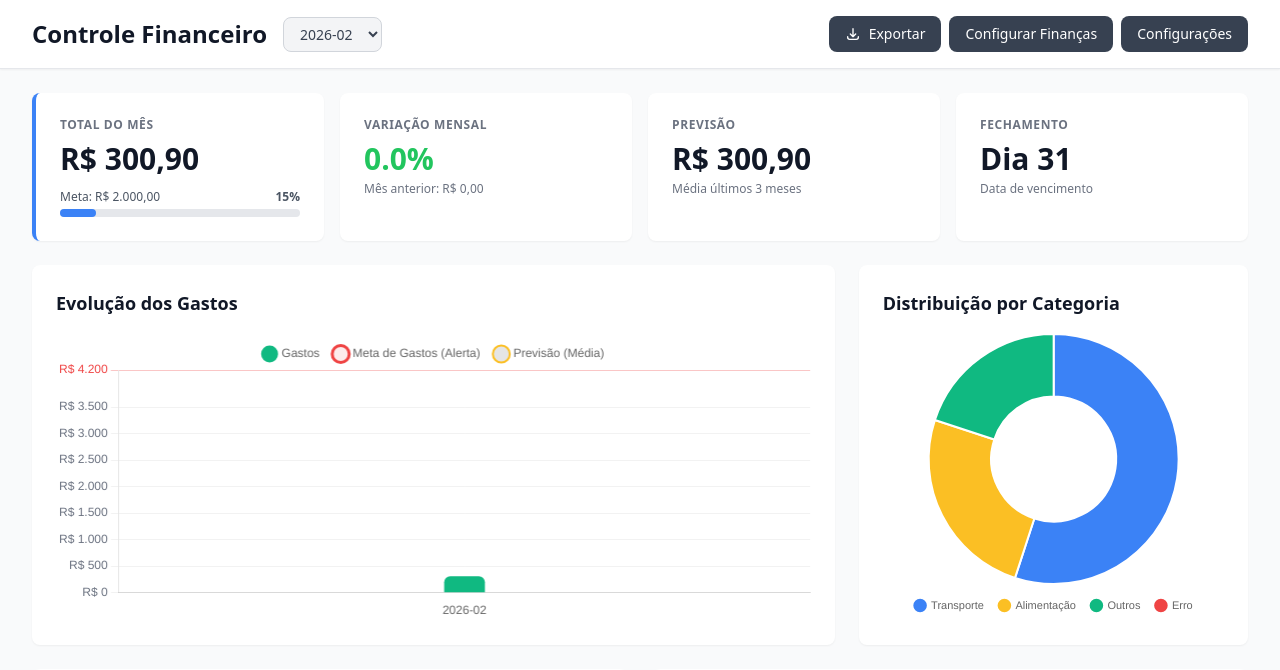
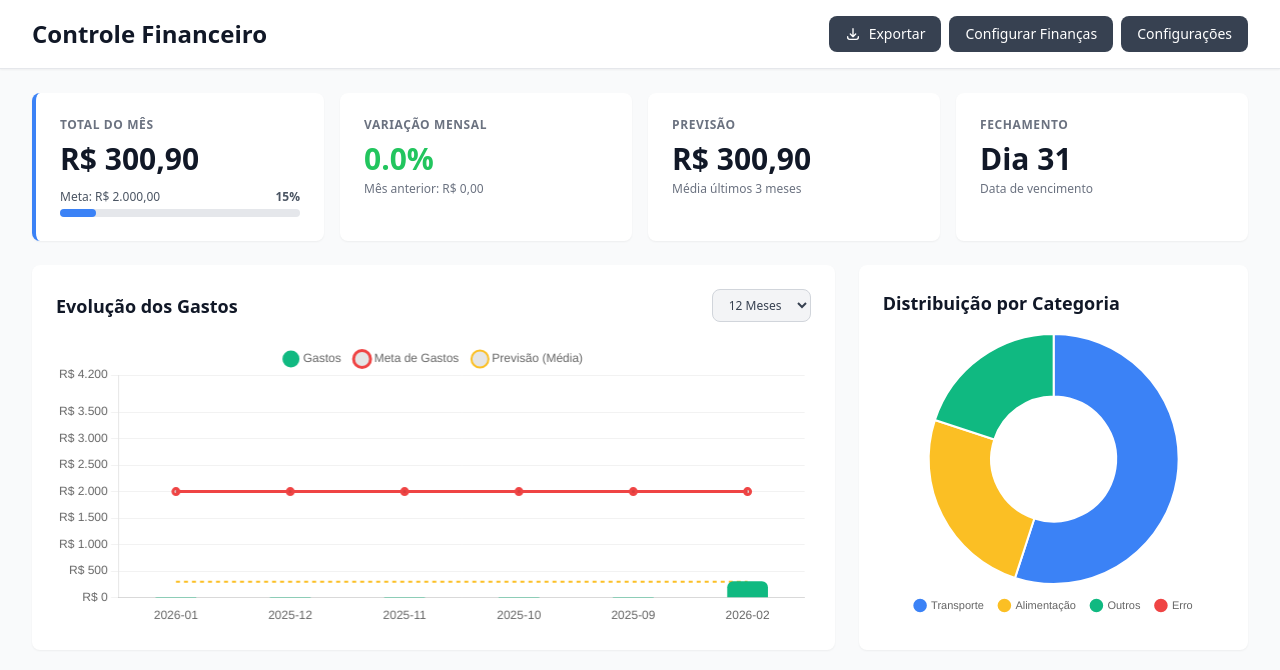
Before and after one commit to fernandojsj/controle-financeiro, a FastAPI app: page / in a window 1280 px wide. Shown: the top 670 px of the page. Run offline with FastAPI, Linux system fonts and the light colour scheme; some libraries are stand-ins or nearby versions.

Commit message:
versão funcional

```diff
--- a/app/templates/index.html
+++ b/app/templates/index.html
@@ -17,12 +17,6 @@
                 <div class="flex justify-between items-center">
                     <div class="flex items-center gap-4">
                         <h1 class="text-2xl font-semibold text-gray-900">Controle Financeiro</h1>
-                        <select onchange="window.location.href='/?mes='+this.value"
-                                class="bg-gray-100 border border-gray-300 text-gray-700 text-sm rounded-lg px-3 py-1.5 font-medium cursor-pointer focus:ring-2 focus:ring-blue-500">
-                            {% for m in meses_disponiveis %}
-                            <option value="{{ m }}" {% if m == mes_ref %}selected{% endif %}>{{ m }}</option>
-                            {% endfor %}
-                        </select>
                     </div>
                     <div class="flex gap-2">
                         <a href="/exportar?mes={{ mes_ref }}"
@@ -92,7 +86,16 @@
 
                 <!-- Gráfico Evolução -->
                 <div class="lg:col-span-2 bg-white rounded-lg shadow-sm p-6">
-                    <h2 class="text-lg font-semibold text-gray-900 mb-4">Evolução dos Gastos</h2>
+                    <div class="flex justify-between items-center mb-4">
+                        <h2 class="text-lg font-semibold text-gray-900">Evolução dos Gastos</h2>
+                        <select id="periodoFiltro" onchange="filtrarPeriodo(this.value)"
+                                class="bg-gray-100 border border-gray-300 text-gray-700 text-xs rounded-lg px-3 py-1.5 font-medium cursor-pointer focus:ring-2 focus:ring-blue-500">
+                            <option value="1">1 Mês</option>
+                            <option value="3">3 Meses</option>
+                            <option value="6">6 Meses</option>
+                            <option value="12" selected>12 Meses</option>
+                        </select>
+                    </div>
                     <div class="h-72">
                         <canvas id="evolucaoChart"></canvas>
                     </div>
@@ -260,41 +263,73 @@
         const metaMensal = {{ meta_mensal if meta_mensal > 0 else 0 }};
         const salario = {{ salario if salario > 0 else 0 }};
         const previsao = {{ previsao }};
-        const gastosData = {{ evolucao_valores_json | safe }};
-        const maxGasto = gastosData.length > 0 ? Math.max(...gastosData) : 0;
+        let gastosData = {{ evolucao_valores_json | safe }};
+        let labels = {{ evolucao_labels_json | safe }};
 
-        // Define o topo do gráfico baseado no salário configurado
-        const yMax = salario > 0 ? salario : (Math.max(metaMensal, maxGasto, previsao) * 1.15 || 1000);
+        // Armazena dados completos
+        const dadosCompletos = {
+            labels: [...labels],
+            gastos: [...gastosData]
+        };
+
+        // Se não houver dados suficientes, adiciona meses anteriores para visualização
+        if (labels.length < 6) {
+            const mesesFaltantes = 6 - labels.length;
+            const hoje = new Date();
+            for (let i = mesesFaltantes; i > 0; i--) {
+                const data = new Date(hoje.getFullYear(), hoje.getMonth() - i, 1);
+                const mesAno = data.getFullYear() + '-' + String(data.getMonth() + 1).padStart(2, '0');
+                labels.unshift(mesAno);
+                gastosData.unshift(0);
+            }
+            dadosCompletos.labels = [...labels];
+            dadosCompletos.gastos = [...gastosData];
+        }
+
+        let chartInstance = null;
+
+        function filtrarPeriodo(meses) {
+            const numMeses = parseInt(meses);
+            const labelsFiltered = dadosCompletos.labels.slice(-numMeses);
+            const gastosFiltered = dadosCompletos.gastos.slice(-numMeses);
+
+            atualizarGrafico(labelsFiltered, gastosFiltered);
+        }
+
+        function atualizarGrafico(labelsData, gastosDataArray) {
+            const maxGasto = gastosDataArray.length > 0 ? Math.max(...gastosDataArray) : 0;
+
+            let yMax;
+            if (salario > 0) {
+                yMax = salario;
+            } else {
+                yMax = Math.max(metaMensal, maxGasto, previsao) * 1.15;
+                if (yMax < 1000) yMax = 1000;
+            }
 
             const datasets = [{
                 label: 'Gastos',
-            data: gastosData,
+                data: gastosDataArray,
                 backgroundColor: '#10B981',
                 borderRadius: 6,
                 barThickness: 40
             }];
 
-        // Linha vermelha de alerta da meta de gastos
             if (metaMensal > 0) {
                 datasets.push({
-                label: 'Meta de Gastos (Alerta)',
-                data: Array({{ evolucao_labels_json | safe }}.length).fill(metaMensal),
+                    label: 'Meta de Gastos',
+                    data: Array(labelsData.length).fill(metaMensal),
                     borderColor: '#EF4444',
-                backgroundColor: 'rgba(239, 68, 68, 0.1)',
                     borderWidth: 3,
-                borderDash: [8, 4],
                     type: 'line',
-                fill: '+1',
-                pointRadius: 0,
-                tension: 0
+                    fill: false
                 });
             }
 
-        // Linha de previsão
             if (previsao > 0) {
                 datasets.push({
                     label: 'Previsão (Média)',
-                data: Array({{ evolucao_labels_json | safe }}.length).fill(previsao),
+                    data: Array(labelsData.length).fill(previsao),
                     borderColor: '#FBBF24',
                     borderWidth: 2,
                     borderDash: [4, 4],
@@ -305,10 +340,16 @@
                 });
             }
 
-        new Chart(document.getElementById('evolucaoChart'), {
+            if (chartInstance) {
+                chartInstance.data.labels = labelsData;
+                chartInstance.data.datasets = datasets;
+                chartInstance.options.scales.y.max = yMax;
+                chartInstance.update();
+            } else {
+                chartInstance = new Chart(document.getElementById('evolucaoChart'), {
                     type: 'bar',
                     data: {
-                labels: {{ evolucao_labels_json | safe }},
+                        labels: labelsData,
                         datasets: datasets
                     },
                     options: {
@@ -336,29 +377,19 @@
                                 beginAtZero: true,
                                 max: yMax,
                                 ticks: {
-                            callback: v => 'R$ ' + v.toLocaleString('pt-BR', {minimumFractionDigits: 0}),
-                            color: function(context) {
-                                // Destaca o valor do salário no eixo Y
-                                if (salario > 0 && Math.abs(context.tick.value - salario) < 1) {
-                                    return '#EF4444';
-                                }
-                                return '#6B7280';
-                            }
+                                    callback: v => 'R$ ' + v.toLocaleString('pt-BR', {minimumFractionDigits: 0})
                                 },
-                        grid: {
-                            color: function(context) {
-                                // Linha mais forte no valor do salário
-                                if (salario > 0 && Math.abs(context.tick.value - salario) < 1) {
-                                    return 'rgba(239, 68, 68, 0.3)';
-                                }
-                                return 'rgba(0,0,0,0.05)';
-                            }
-                        }
+                                grid: { color: 'rgba(0,0,0,0.05)' }
                             },
                             x: { grid: { display: false } }
                         }
                     }
                 });
+            }
+        }
+
+        // Inicializa com 12 meses
+        atualizarGrafico(labels, gastosData);
 
         // Gráfico Pizza
         new Chart(document.getElementById('gastosChart'), {
```
Also changed, not shown: data/database.db. Lines whose indentation alone changed are shown as unchanged.
